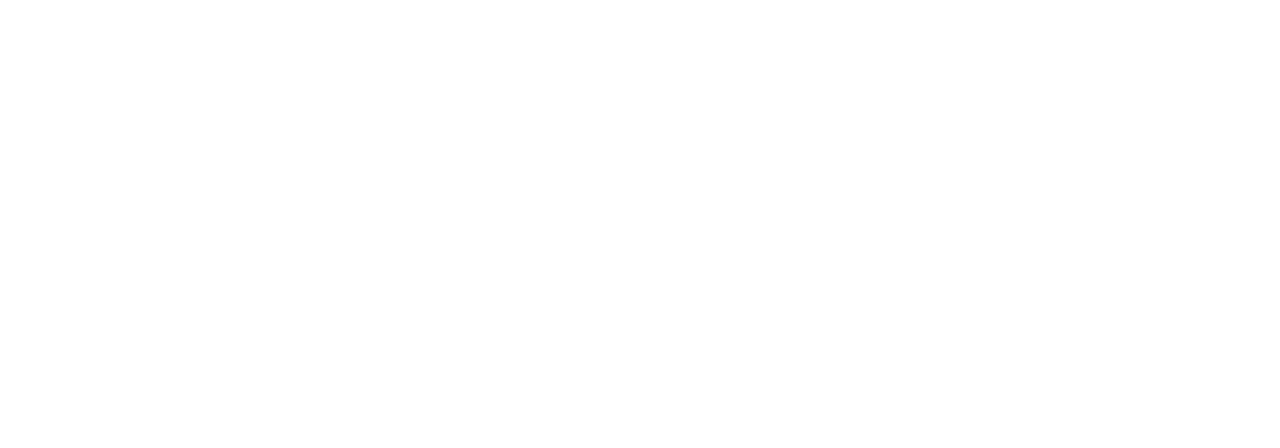
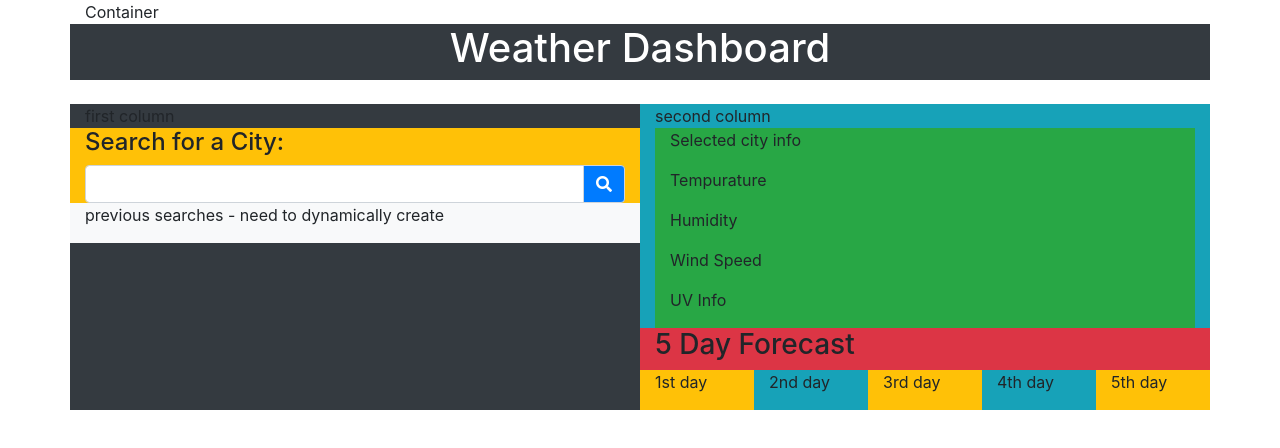
Before and after one commit to rcavalero/homework6, a plain HTML site: page index.html in a window 1280 px wide. Drawn offline with nearby package versions, Linux system fonts and the light colour scheme.

Commit message:
completed initial html layout.

```diff
--- /dev/null
+++ b/assets/css/style.css
@@ -0,0 +1,7 @@
+body{
+    display: flex;
+}
+
+.input-group.md-form.form-sm.form-2 {
+    /* border: 1px solid #ef9a9a; */
+    }
--- a/assets/js/script.js
+++ b/assets/js/script.js
@@ -1,5 +1,3 @@
-console.log("linked");
-
 // Instructions
 // Build a weather dashboard application with search functionality to find current weather
 // conditions and the future weather outlook for multiple cities.
--- a/index.html
+++ b/index.html
@@ -5,20 +5,114 @@
     <meta name="viewport" content="width=device-width, initial-scale=1.0">
     <meta http-equiv="X-UA-Compatible" content="ie=edge">
     <title>HW6 Weather</title>
+    <link rel="stylesheet" href="https://stackpath.bootstrapcdn.com/bootstrap/4.4.1/css/bootstrap.min.css" integrity="sha384-Vkoo8x4CGsO3+Hhxv8T/Q5PaXtkKtu6ug5TOeNV6gBiFeWPGFN9MuhOf23Q9Ifjh" crossorigin="anonymous">
+    <link
+      rel="stylesheet"
+      href="https://use.fontawesome.com/releases/v5.8.1/css/all.css"
+      integrity="sha384-50oBUHEmvpQ+1lW4y57PTFmhCaXp0ML5d60M1M7uH2+nqUivzIebhndOJK28anvf"
+      crossorigin="anonymous"
+    />
+
+    <link rel="stylesheet" href="assets/css/style.css">
+
+
 </head>
 
 <body>
 
-
-    <!-- Retrieved data will be dumped here -->
-  <div class="city"></div>
-  <div class="wind"></div>
-  <div class="humidity"></div>
-  <div class="temp"></div>
+    <div class = "container">Container
+        <div class = "row bg-dark">
+            <div class = "col text-white text-center">
+                <h1>Weather Dashboard</h1>
+            </div>
+        </div>
+        <br>
+        <div class="row bg-info">
+            <div class = "col bg-dark">first column
+                <div class = "row bg-light">
+                    <div class = "col">
+                        <div class="row">
+                            <div class = "col bg-warning">
+                                <h4>Search for a City:</h4>
+                                <div class="input-group md-form form-sm form-2 pl-0">
+                                    <input class="form-control my-0 py-1 " type="text" aria-label="Search">
+                                        <div class="input-group-append">
+                                            <span class="input-group-text bg-primary" id="basic-text1"><i class="fas fa-search text-white"
+                                                aria-hidden="true"></i></span>
+                                        </div>
+                                    </input>
+                                </div>
+                            </div>
+                        </div>
+                        <div class="row">
+                            <div class = "col">
+                                <p>previous searches - need to dynamically create</p>
+                                <!-- these will get dynamically created with jquery -->
+                            </div>
+                        </div>
+                    </div>
+                </div>
+            </div>
+            <div class = "col"> second column
+                <!-- this is the right side -->
+                <div class="container">
+                    <div class = "row">
+                        <div class = "col bg-success">
+                            <p> Selected city info</p>
+                        </div>
+                    </div>
+                    <div class = "row">
+                        <div class = "col bg-success">
+                            <p> Tempurature</p>
+                        </div>
+                    </div>
+                    <div class = "row">
+                        <div class = "col bg-success">
+                            <p> Humidity</p>
+                        </div>
+                    </div>
+                    <div class = "row">
+                        <div class = "col bg-success">
+                            <p> Wind Speed</p>
+                        </div>
+                    </div>
+                    <div class = "row">
+                        <div class = "col bg-success">
+                            <p> UV Info</p>
+                        </div>
+                    </div>
+                </div>
+                <div class="row">
+                    <div class="col bg-danger">
+                        <h3> 5 Day Forecast</h3>
+                    </div>
+                </div>
+                <div class= "row">
+                    <div class = "col bg-warning">
+                        <p>1st day</p>
+                    </div>
+                    <div class = "col col be-primary">
+                        <p>2nd day</p>
+                    </div>
+                    <div class = "col bg-warning">
+                        <p>3rd day</p>
+                    </div>
+                    <div class = "col be-primary">
+                        <p>4th day</p>
+                    </div>
+                    <div class = "col bg-warning">
+                        <p>5th day</p>
+                    </div>
+                </div>
+            </div>
+        </div>
+    </div>
 
 
 </body>
-
+<script src="https://code.jquery.com/jquery-3.4.1.slim.min.js" integrity="sha384-J6qa4849blE2+poT4WnyKhv5vZF5SrPo0iEjwBvKU7imGFAV0wwj1yYfoRSJoZ+n" crossorigin="anonymous"></script>
+<script src="https://cdn.jsdelivr.net/npm/popper.js@1.16.0/dist/umd/popper.min.js" integrity="sha384-Q6E9RHvbIyZFJoft+2mJbHaEWldlvI9IOYy5n3zV9zzTtmI3UksdQRVvoxMfooAo" crossorigin="anonymous"></script>
+<script src="https://stackpath.bootstrapcdn.com/bootstrap/4.4.1/js/bootstrap.min.js" integrity="sha384-wfSDF2E50Y2D1uUdj0O3uMBJnjuUD4Ih7YwaYd1iqfktj0Uod8GCExl3Og8ifwB6" crossorigin="anonymous"></script>
 <script src="https://cdnjs.cloudflare.com/ajax/libs/jquery/3.2.1/jquery.min.js"></script>
 <script type="text/javascript" src = "assets/js/script.js">
 </script>
```
